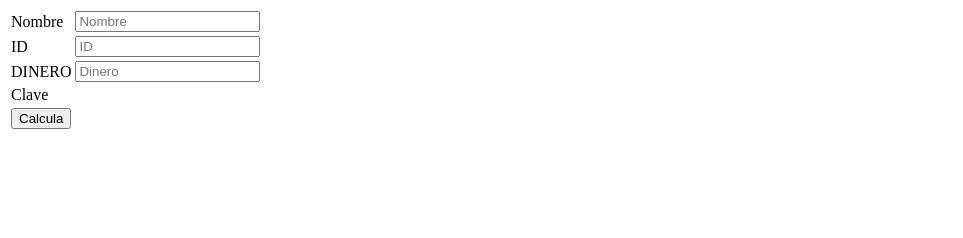
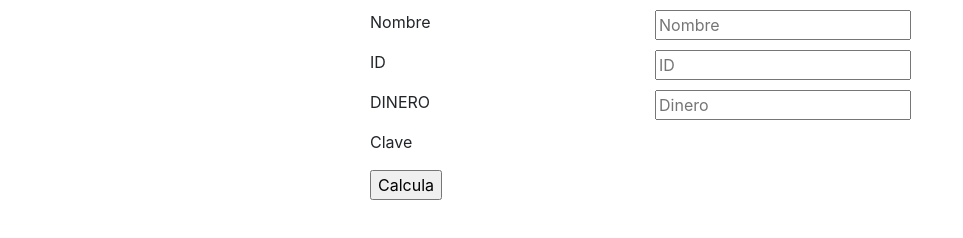
Before and after one commit to tetradogpaw/PokemonOroYPlataClave, a plain HTML site: page index.html in a window 1280 px wide. Shown: the whole page, without its empty margins (0-963 px from the left). Drawn offline with nearby package versions, Linux system fonts and the light colour scheme.

Commit message:
arreglando estetica

```diff
--- a/index.html
+++ b/index.html
@@ -2,15 +2,24 @@
 
 <head>
     <link rel="manifest" href="manifest.json">
-    <script async src="https://cdn.jsdelivr.net/npm/pwacompat@2.0.9/pwacompat.min.js" integrity="sha384-VcI6S+HIsE80FVM1jgbd6WDFhzKYA0PecD/LcIyMQpT4fMJdijBh0I7Iblaacawc" crossorigin="anonymous"></script>
+    <script async src="https://cdn.jsdelivr.net/npm/pwacompat@2.0.9/pwacompat.min.js"
+        integrity="sha384-VcI6S+HIsE80FVM1jgbd6WDFhzKYA0PecD/LcIyMQpT4fMJdijBh0I7Iblaacawc"
+        crossorigin="anonymous"></script>
     <style href="style.css" type="text/css"></style>
-
+    <link rel="stylesheet" href="https://cdn.jsdelivr.net/npm/bootstrap@4.5.3/dist/css/bootstrap.min.css"
+        integrity="sha384-TX8t27EcRE3e/ihU7zmQxVncDAy5uIKz4rEkgIXeMed4M0jlfIDPvg6uqKI2xXr2" crossorigin="anonymous">
     <meta name="mobile-web-app-capable" content="yes">
     <meta name="apple-mobile-web-app-capable" content="yes">
     <meta name="viewport" content="width=device-width, initial-scale=1, shrink-to-fit=no">
     <link rel="icon" type="image/png" sizes="512x512" href="icon.png">
     <link rel="apple-touch-icon" type="image/png" sizes="512x512" href="icon.png">
+
     <script src="clavePokemonPlataYOro.js"></script>
+    <style>
+        .container{
+            margin-top: 10px;
+        }
+    </style>
 </head>
 
 <body>
@@ -55,31 +64,51 @@
             localStorage.setItem("dinero", document.getElementById("inpDinero").value);
         }
     </script>
-    <table>
-        <tbody>
-            <tr>
-                <td>Nombre</td>
-                <td><input id="inpNombre" placeholder="Nombre"></td>
-            </tr>
-            <tr>
-                <td>ID</td>
-                <td><input id="inpID" placeholder="ID"></td>
-            </tr>
-            <tr>
-                <td>DINERO</td>
-                <td><input id="inpDinero" placeholder="Dinero"></td>
-            </tr>
-            <tr>
-                <td><label>Clave</label></td>
-                <td><label id="lblClave" stle="min-height:25px"></label></td>
 
-            </tr>
-            <tr>
-                <td><input type="button" onclick="CalculaClave()" value="Calcula"></button>
-                </td>
-            </tr>
-        </tbody>
-    </table>
+    <div class="container">
+        <div class="row">
+            <div class=" col-12 col-sm-6 col-md-3 offset-md-3">
+                <p>Nombre</p>
+            </div>
+
+            <div class="col-12 col-sm-6 col-md-3">
+                <input id="inpNombre" placeholder="Nombre">
+            </div>
+        </div>
+        <div class="row">
+            <div class="col-12 col-sm-6 col-md-3 offset-md-3">
+                <p>ID</p>
+            </div>
+            <div class="col-12 col-sm-6 col-md-3">
+                <input id="inpID" placeholder="ID">
+            </div>
+        </div>
+        <div class="row">
+            <div class="col-12 col-sm-6 col-md-3 offset-md-3">
+                <p>DINERO</p>
+            </div>
+            <div class="col-12 col-sm-6 col-md-3">
+                <input id="inpDinero" placeholder="Dinero">
+            </div>
+        </div>
+
+        <div class="row">
+            <div class="col-12 col-sm-6 col-md-3 offset-md-3">
+                <p>Clave</p>
+            </div>
+            <div class="col-12 col-sm-6 col-md-3">
+                <p id="lblClave"></p>
+
+            </div>
+        </div>
+        <div class="row">
+            <div class="col-12 col-sm-6 col-md-3 offset-md-3">
+                <input type="button" onclick="CalculaClave()" value="Calcula">
+
+            </div>
+        </div>
+
+    </div>
 
 </body>
 
--- a/style.css
+++ /dev/null
@@ -1,13 +0,0 @@
- html, body {
-    margin: 0px !important;
-    color: #7f8c8d;
-    font-size: 16px;
-    background-color: #dde1e2;
-    width: 100%;
-
-
-    overscroll-behavior-y: contain;
-    -webkit-user-select: none;
-    -webkit-tap-highlight-color: transparent;
-    -webkit-touch-callout: none;
-}
--- a/sw.js
+++ b/sw.js
@@ -1,4 +1,4 @@
-const CACHE_VERSION_ANTERIOR = 6; //subo aqui para no tener problemas :D
+const CACHE_VERSION_ANTERIOR = 7; //subo aqui para no tener problemas :D
 const CACHE_VERSION = CACHE_VERSION_ANTERIOR + 1;
 const APP = "PokemonOroYPlataClave";
 
@@ -11,7 +11,6 @@ const INMUTABLES = [
 const SHELL = [
 
     "index.html",
-    "style.css",
     "images/icons/icon-144x144.png",
     "images/icons/icon-512x512.png",
     "sw.js",
```
Also changed, not shown: 1 other file.
